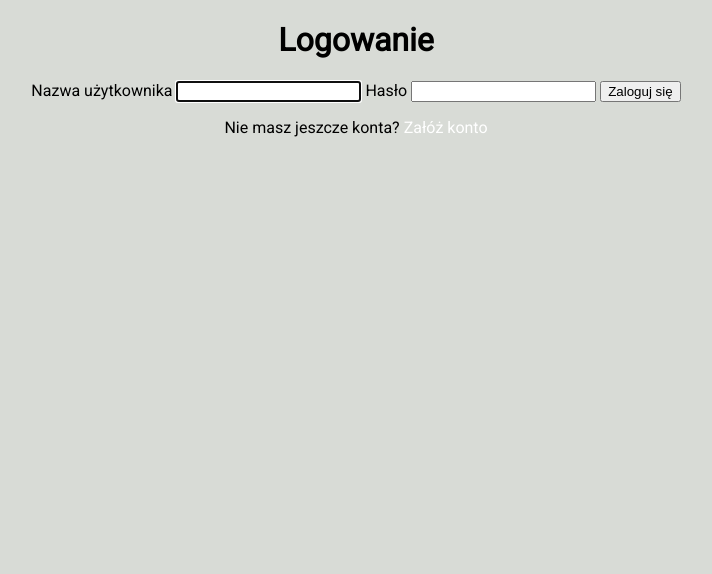
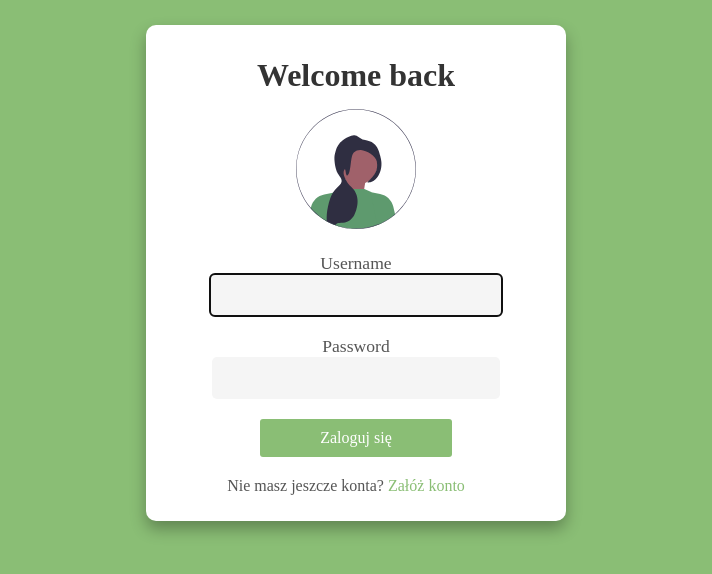
Before and after one commit to xAleksandrax/JSONPlaceholder-Viewer, a Django app: page /login/ in a window 1280 px wide. Shown: the top 574 px of the page, without its empty margins (284-996 px from the left). Run offline with Django 4.2, Linux system fonts and the light colour scheme.

Commit message:
login and register interface changed

```diff
--- a/base/templates/base.html
+++ b/base/templates/base.html
@@ -14,7 +14,7 @@
             <!-- menu nawigacyjne -->
             <style>
                 :root {
-                --main-color: rgb(138, 190, 117);;
+                --main-color: rgb(138, 190, 117);
                 --bg-color: rgb(216, 219, 214);
                 --hover-color: rgb(118, 109, 101);
                 --text-area-color: rgb(249, 243, 234);
@@ -34,19 +34,10 @@
                     align-items: center;
                 }
 
-                .login {
-                    display: flex;
-                    align-items: center;
-                }
-
-                .login i {
-                    margin-left: auto;
-                    margin-right: 15px;
-                }
-
                 a{
                     color: #fff;
                     text-decoration: none;
+                    margin-right: 20px;
                 }
 
                 h3{
@@ -57,7 +48,6 @@
                 }
 
                 .container {
-
                     max-width: 550px;
                     height: auto;
                     margin: auto;
@@ -218,6 +208,137 @@
                 .filter-posts li:hover {
                     background-color: #f5f5f5;
                 }
+
+/* login */
+
+                body.login_base{
+                    background-color: var(--main-color);
+                    font-family: 'robotic';
+                }
+
+                body.register_base{
+                    background-color: var(--main-color);
+                    font-family: 'robotic';
+                }
+
+                .login_base {
+                    display: flex;
+                    justify-content: center;
+                    align-items: center;
+                    height: 380px;
+                    background-color: #f5f5f5;
+                }
+
+                .register_base {
+                    display: flex;
+                    justify-content: center;
+                    align-items: center;
+                    height: 100px;
+                    background-color: #f5f5f5;
+                    padding: 153px;
+                }
+
+                .login_container {
+                    width: 400px;
+                    background-color: #fff;
+                    border-radius: 10px;
+                    box-shadow: 0px 8px 16px rgba(0, 0, 0, 0.3);
+                    margin-top: 150px;
+                    padding: 10px;
+                }
+
+                .login_container h1 {
+                    text-align: center;
+                    font-size: 2rem;
+                    color: #333;
+                    margin-bottom: 15px;
+                }
+
+                .login_container form {
+                    display: flex;
+                    flex-direction: column;
+                    align-items: center;
+                }
+
+                .login_container label {
+                    font-size: 1.1rem;
+                    color: #555;
+                    margin-bottom: 3px;
+                }
+
+                .login_container input[type="text"],
+                .login_container input[type="password"] {
+                    width: 80%;
+                    padding: 10px;
+                    margin-bottom: 20px;
+                    border: none;
+                    border-radius: 5px;
+                    background-color: #f5f5f5;
+                    color: #333;
+                    font-size: 1.2rem;
+                    font-family: 'robotic';
+                }
+
+                .underline {
+                    margin-top: 20px;
+                    text-align: center;
+                    font-size: 1rem;
+                    color: #555;
+                }
+
+                .underline a {
+                    color: var(--main-color);
+                    text-decoration: none;
+                }
+
+                .underline a:hover {
+                    text-decoration: underline;
+                }
+
+                .btn1, .btn2 {
+                    background-color: var(--main-color);
+                    color: white;
+                    border: none;
+                    padding: 10px 60px;
+                    border-radius: 3px;
+                    cursor: pointer;
+                    transition: all 0.3s ease-in-out;
+                    font-family: 'robotic';
+                    font-size: 1rem;
+                }
+
+
+                .btn1:hover {
+                    transform: translateY(-5px);
+                    box-shadow: 0px 5px 10px #999;
+                }
+
+                .btn1:active {
+                    transform: translateY(0px);
+                    box-shadow: 0px 2px 5px #999;
+                }
+
+                .btn2:hover {
+                    transform: translateY(-5px);
+                    box-shadow: 0px 5px 10px #999;
+                }
+
+                .btn2:active {
+                    transform: translateY(0px);
+                    box-shadow: 0px 2px 5px #999;
+                }
+
+                .welcome_image {
+                    justify-content: center;
+                    align-items: center;
+                    margin-bottom: 20px;
+                }
+
+                    .welcome_image img {
+                    max-width: 30%;
+                    max-height: 30%;
+                }
+
             </style>
         </nav>
     </header>
--- a/base/templates/login.html
+++ b/base/templates/login.html
@@ -1,17 +1,29 @@
 {% extends 'base.html' %}
+{% load static %}
 {% block content %}
-<h1>Logowanie</h1>
-
+<body class="login_base">
+    <div class="login_container">
+      <h1>Welcome back</h1>
+      <div class="welcome_image">
+        <img class="logo" src="{% static 'images/female_profile.svg' %}">
+      </div>
         <form method="POST" autocomplete="off">
             {% csrf_token %}
-    <label>Nazwa użytkownika</label>
+            <div>
+                <label>Username</label>
                 {{form.username}}
-    <label>Hasło</label>
+            </div>
+            <div>
+                <label>Password</label>
                 {{form.password}}
+            </div>
+            <div>
                 <input class="btn1" type="submit" value="Zaloguj się">
+            </div>
         </form>
-
         <div class="underline">
             <p>Nie masz jeszcze konta? <a href="{% url 'register' %}">Załóż konto</a></p>
         </div>
+    </div>
+</body>
 {% endblock content %}
--- a/project/settings.py
+++ b/project/settings.py
@@ -120,7 +120,8 @@ USE_TZ = True
 # Static files (CSS, JavaScript, Images)
 # https://docs.djangoproject.com/en/4.1/howto/static-files/
 
-STATIC_URL = 'static/'
+STATIC_URL = '/static/'
+STATICFILES_DIRS = [BASE_DIR / "static"]
 
 # Default primary key field type
 # https://docs.djangoproject.com/en/4.1/ref/settings/#default-auto-field
```
Also changed, not shown: base/templates/register.html (+12 -6 lines), db.sqlite3, static/images/female_profile.svg (added), static/images/male_profile.svg (added). Lines whose indentation alone changed are shown as unchanged.
